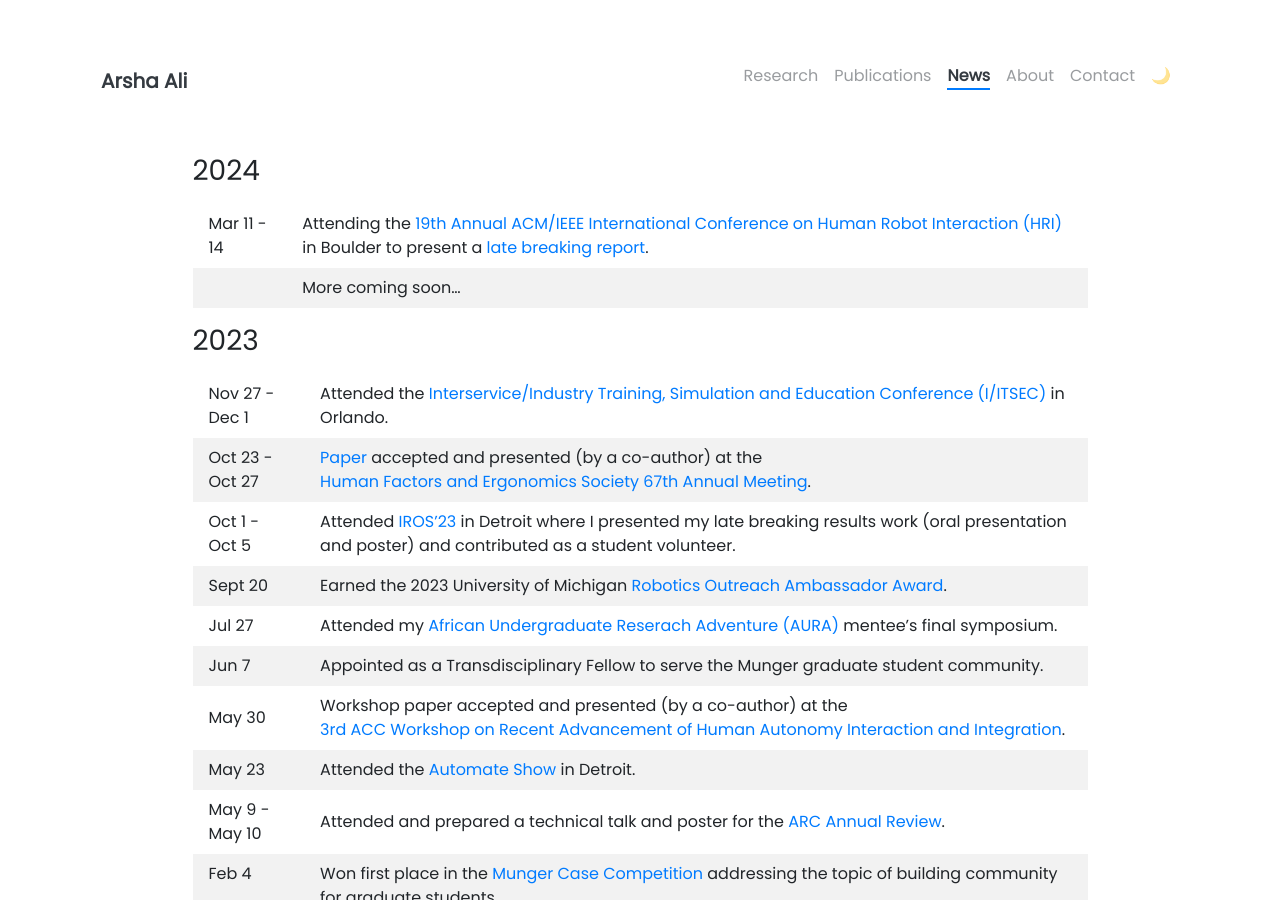
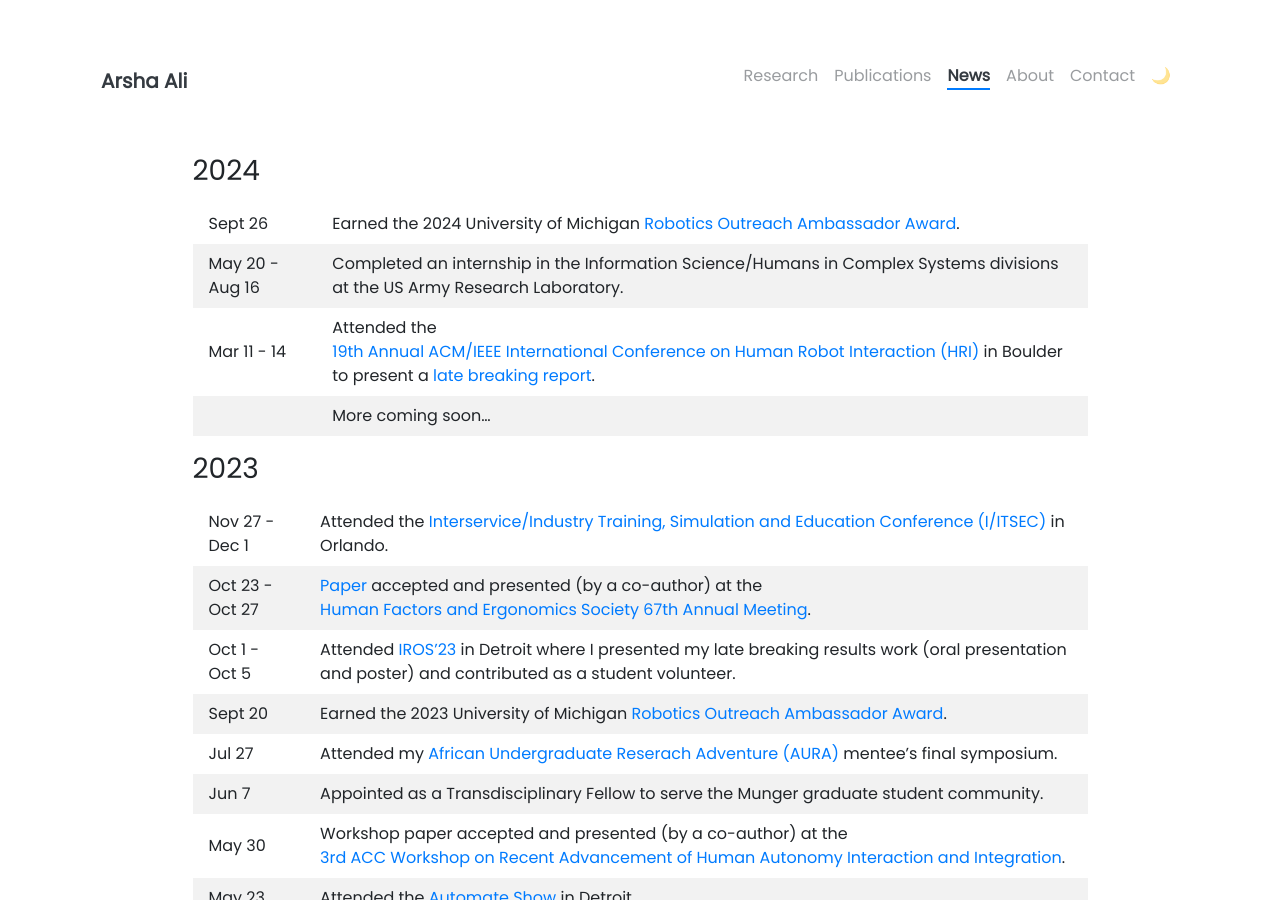
Before and after one commit to arshaali/arshaali.github.io, a Jekyll site: the page built from pages/news.md, in a window 1280 px wide and 900 px high. Built offline with Jekyll 4.4.1, drawn with Linux system fonts in a browser that asks for light colours; nearby versions of some CDN libraries.

Commit message:
Update news.md

```diff
--- a/pages/news.md
+++ b/pages/news.md
@@ -14,7 +14,9 @@ td, th {
 
 ### 2024
 
-Mar 11 - 14 | Attending the [19th Annual ACM/IEEE International Conference on Human Robot Interaction (HRI)](https://humanrobotinteraction.org/2024/) in Boulder to present a [late breaking report](https://deepblue.lib.umich.edu/handle/2027.42/192466).
+Sept 26 | Earned the 2024 University of Michigan [Robotics Outreach Ambassador Award](https://robotics.umich.edu/2024/robotics-outreach-ambassadors-of-2024/).
+May 20 - Aug 16 | Completed an internship in the Information Science/Humans in Complex Systems divisions at the US Army Research Laboratory.
+Mar 11 - 14 | Attended the [19th Annual ACM/IEEE International Conference on Human Robot Interaction (HRI)](https://humanrobotinteraction.org/2024/) in Boulder to present a [late breaking report](https://deepblue.lib.umich.edu/handle/2027.42/192466).
 &nbsp; &nbsp; &nbsp; &nbsp; &nbsp; &nbsp; | More coming soon...
 
 ### 2023
```
